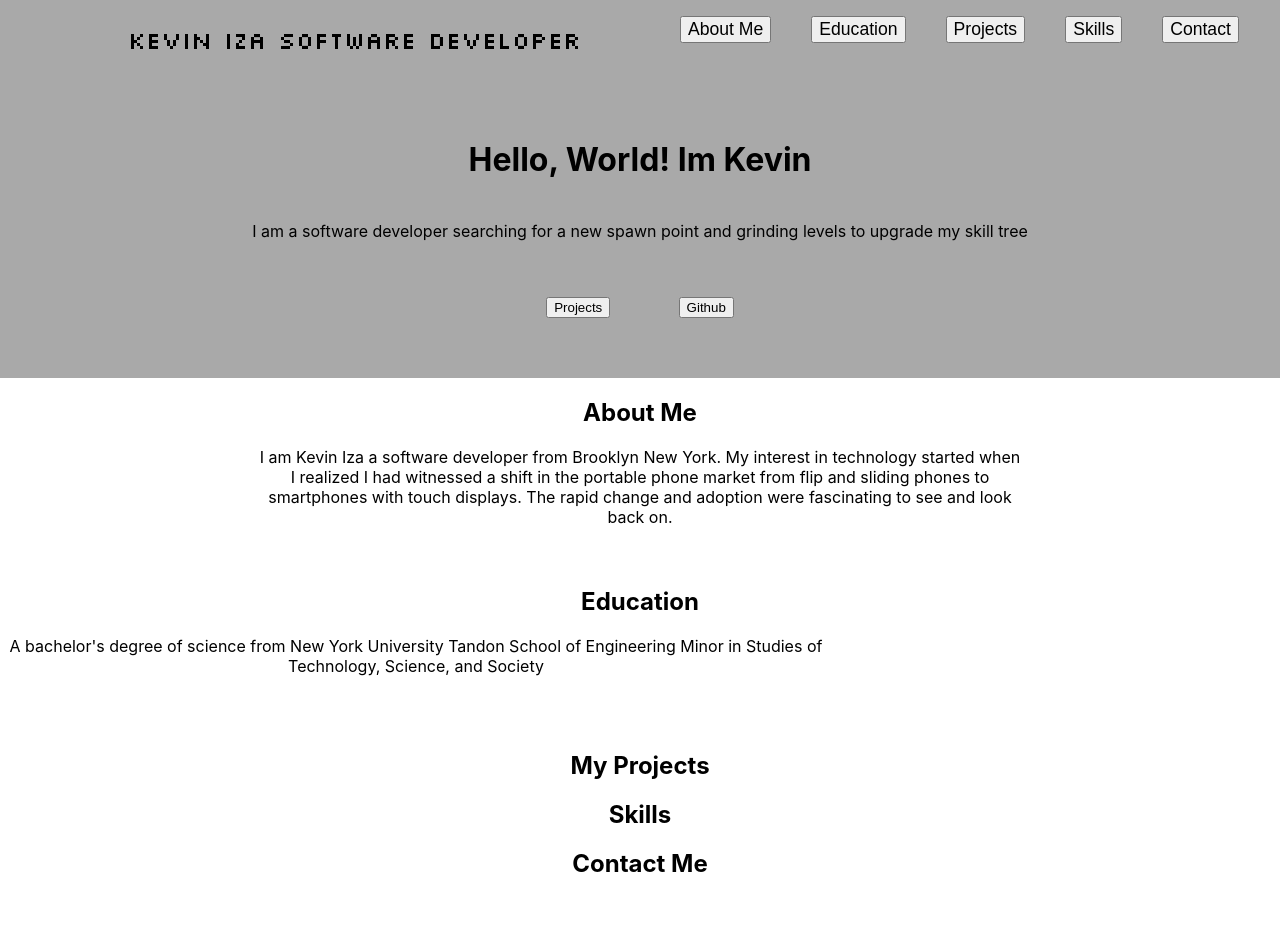
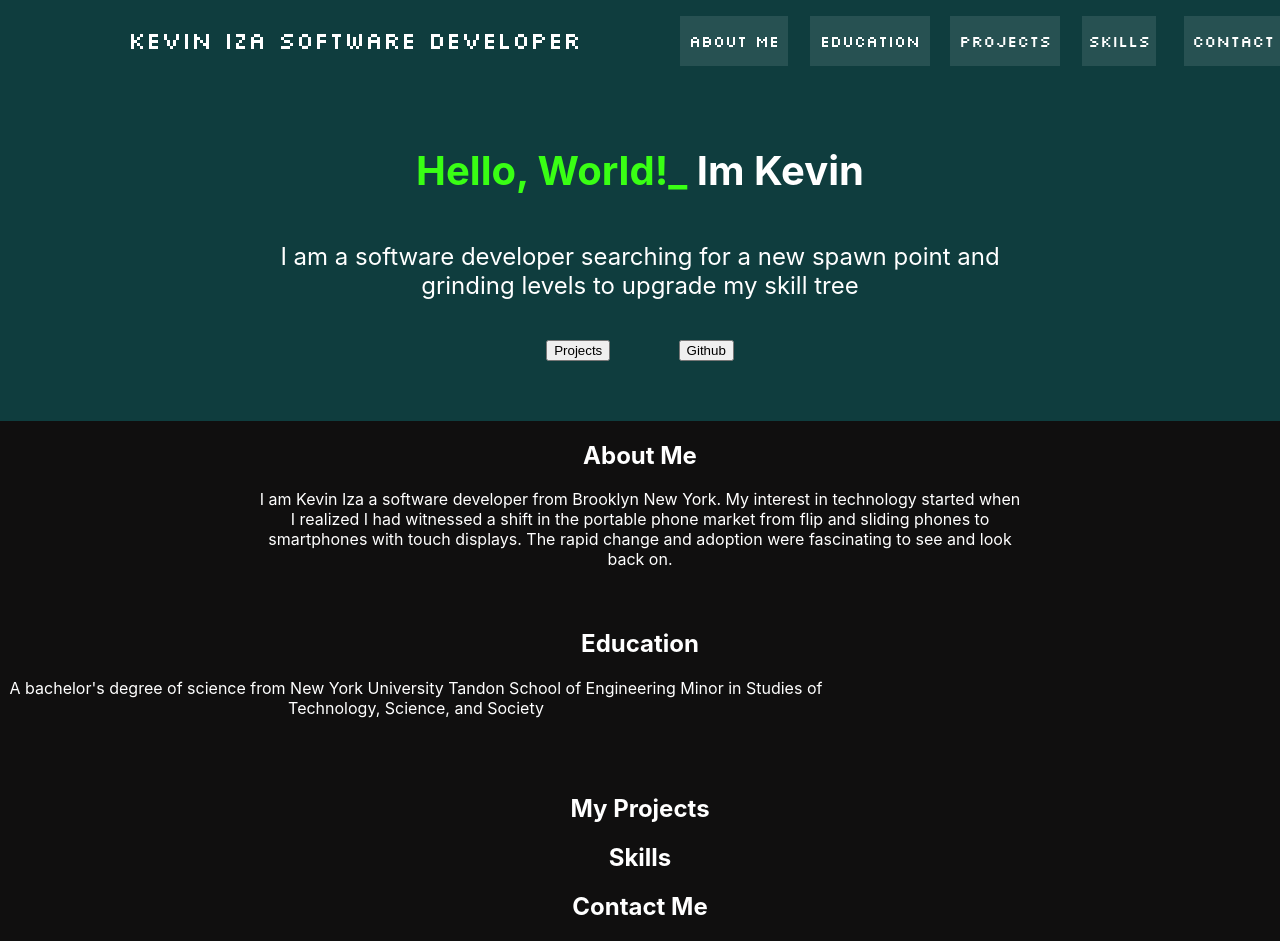
Before and after one commit to Izakevin/react-portfolio, a React (Create React App) app: page / in a window 1280 px wide. Before the commit the page ends 898 px from the top, so only its background shows below. Built offline with nearby package versions, Linux system fonts and the light colour scheme.

Commit message:
Updated colors and added a btn1 to components

```diff
--- a/src/App.css
+++ b/src/App.css
@@ -2,6 +2,8 @@
 body{
   margin: auto;
   text-align: center;
+  background-color: #100F0F;
+  color: white;
 }
 
 #about_me{
--- /dev/null
+++ b/src/components/Btn1.js
@@ -0,0 +1,13 @@
+
+
+function Btn1(Props){
+    return(
+    <div class="box-1">
+        <div class="btn btn-one">
+            <span>{Props.name}</span>
+        </div>
+    </div>
+    )
+}
+
+export default Btn1;
--- a/src/components/Header.js
+++ b/src/components/Header.js
@@ -9,7 +9,7 @@ function Header(Props){
         <Navigation/>
 
         <div id="hr-info">
-          <h1>Hello, World! Im Kevin</h1>
+          <h1><span id ="HW">Hello, World!_ </span> Im Kevin</h1>
           <p>I am a software developer searching for a new spawn point and grinding levels to upgrade my skill tree</p>
 
           <div id="hr-buttons">
--- a/src/components/Navigation.js
+++ b/src/components/Navigation.js
@@ -1,4 +1,5 @@
 import './styles/Navigation.css';
+import Btn1 from './Btn1.js';
 
 function Navigation(){
     return(
@@ -6,11 +7,11 @@ function Navigation(){
         <p>Kevin Iza Software Developer</p>
 
         <nav id='Navagation'>
-            <ul><button>About Me</button></ul>
-            <ul><button>Education</button></ul>
-            <ul><button>Projects</button></ul>
-            <ul><button>Skills</button></ul>
-            <ul><button>Contact</button></ul>
+            <ul><Btn1 name= "About Me"/></ul>
+            <ul><Btn1 name= "Education"/></ul>
+            <ul><Btn1 name= "Projects"/></ul>
+            <ul><Btn1 name= "Skills"/></ul>
+            <ul><Btn1 name= "Contact"/></ul>
         </nav>
     </div>
     )
--- a/src/components/styles/Header.css
+++ b/src/components/styles/Header.css
@@ -1,7 +1,8 @@
 /*Header starts here*/
 header{
     padding-bottom: 60px;
-    background-color: darkgray;
+    background-color: #0F3D3E;
+    color: white;
 }
 
 /*hr-info includes the welcome message, current status, and buttons*/
@@ -12,9 +13,17 @@ header{
 #hr-info > h1{
     text-align: center;
     padding-bottom: 20px;
+    font-size: 2.5em;
+}
+
+#hr-info > h1 > #HW {
+    color: #39ff14;
 }
 
 #hr-info > p{
+    font-size: 1.5em;
+    width: 60%;
+    margin:auto;
     padding-bottom: 40px;
 }
 
--- a/src/components/styles/Navigation.css
+++ b/src/components/styles/Navigation.css
@@ -1,4 +1,6 @@
 @import url('https://fonts.googleapis.com/css2?family=Silkscreen&display=swap');
+
+@import 'https://fonts.googleapis.com/css?family=Open+Sans+Condensed:300';
 
 /*hr-top includes the logo and the Navagation bar*/
 #hr-top{
@@ -26,3 +28,66 @@
 ul > button{
     font-size: 1.1em;
 }
+
+.btn {
+    line-height: 50px;
+    height: 50px;
+    text-align: center;
+    width: 120%;
+    cursor: pointer;
+}
+
+.btn-one {
+    color: #FFF;
+    transition: all 0.3s;
+    position: relative;
+}
+
+.btn-one span {
+    transition: all 0.3s;
+}
+
+.btn-one::before {
+    content: '';
+    position: absolute;
+    bottom: 0;
+    left: 0;
+    width: 100%;
+    height: 100%;
+    z-index: 1;
+    opacity: 0;
+    transition: all 0.3s;
+    border-top-width: 1px;
+    border-bottom-width: 1px;
+    border-top-style: solid;
+    border-bottom-style: solid;
+    border-top-color: rgba(255,255,255,0.5);
+    border-bottom-color: rgba(255,255,255,0.5);
+    transform: scale(0.1, 1);
+}
+
+.btn-one:hover span {
+    letter-spacing: 2px;
+}
+
+.btn-one:hover::before {
+    opacity: 1;
+    transform: scale(1, 1);
+}
+
+.btn-one::after {
+    content: '';
+    position: absolute;
+    bottom: 0;
+    left: 0;
+    width: 100%;
+    height: 100%;
+    z-index: 1;
+    transition: all 0.3s;
+    background-color: rgba(255,255,255,0.1);
+}
+
+.btn-one:hover::after {
+    opacity: 0;
+    transform: scale(0.1, 1);
+}
```
